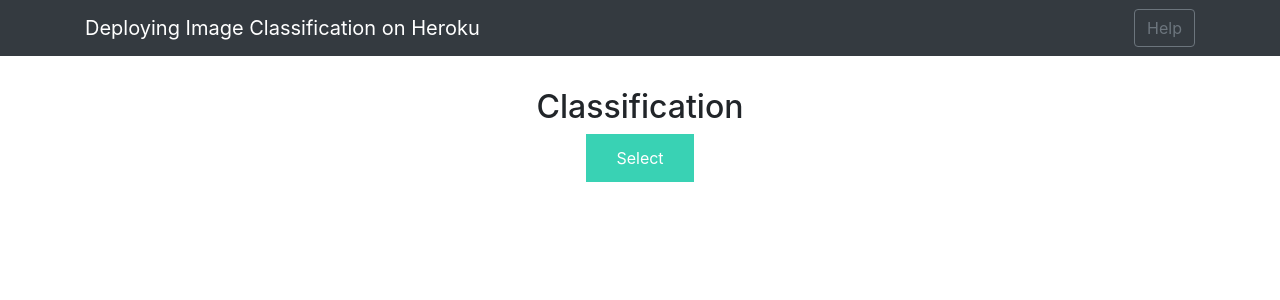
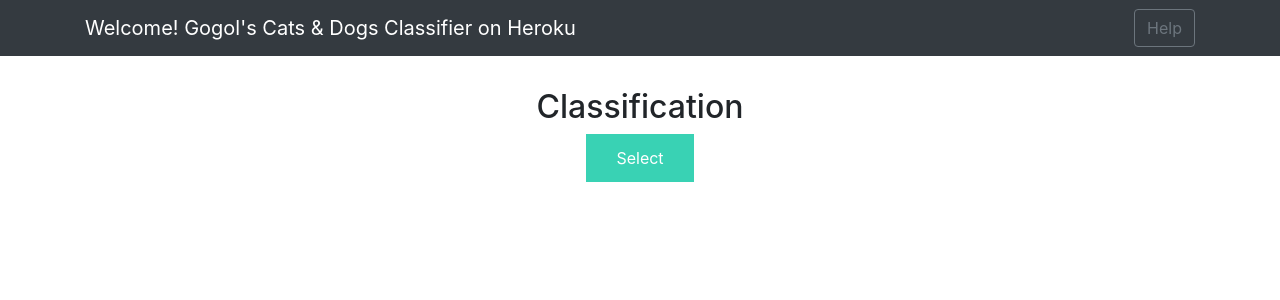
Before and after one commit to GogolPrasad/HerokuDeploy_CatsDogs, a Flask app: page / in a window 1280 px wide. Shown: the top 300 px of the page. Run offline with Flask 2, Linux system fonts and the light colour scheme; some libraries are stand-ins or nearby versions.

Commit message:
Changed the webpages top bar text to more suitable one
Signed-off-by: gogolprasad <80180183+GogolPrasad@users.noreply.github.com>

```diff
--- a/templates/base.html
+++ b/templates/base.html
@@ -21,7 +21,7 @@
 <body>
     <nav class="navbar navbar-dark bg-dark">
         <div class="container">
-            <a class="navbar-brand" href="#"> Deploying Image Classification on Heroku </a>
+            <a class="navbar-brand" href="#"> Welcome! Gogol's Cats & Dogs Classifier on Heroku </a>
             <button class="btn btn-outline-secondary my-2 my-sm-0" type="submit">Help</button>
         </div>
     </nav>
```
